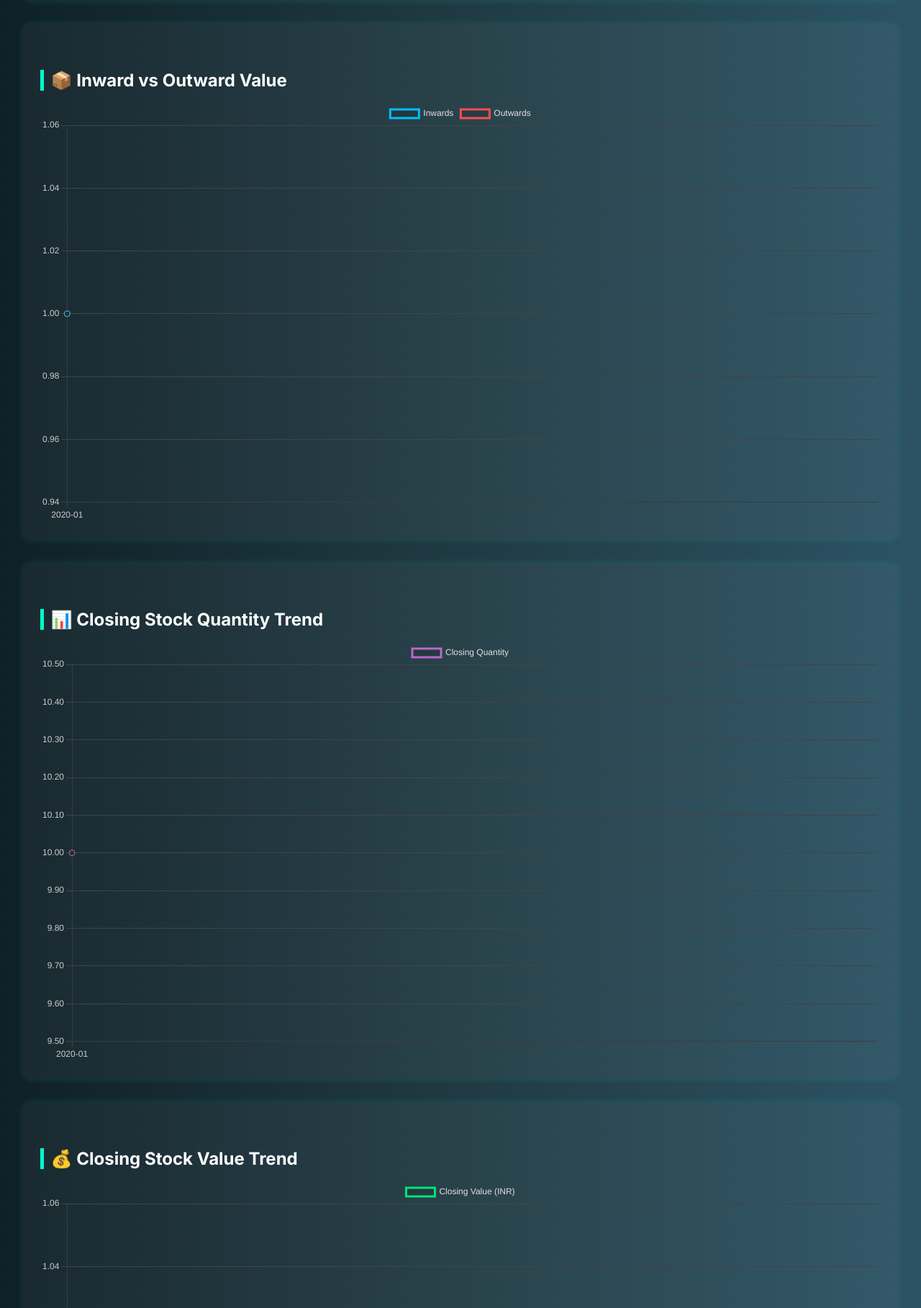
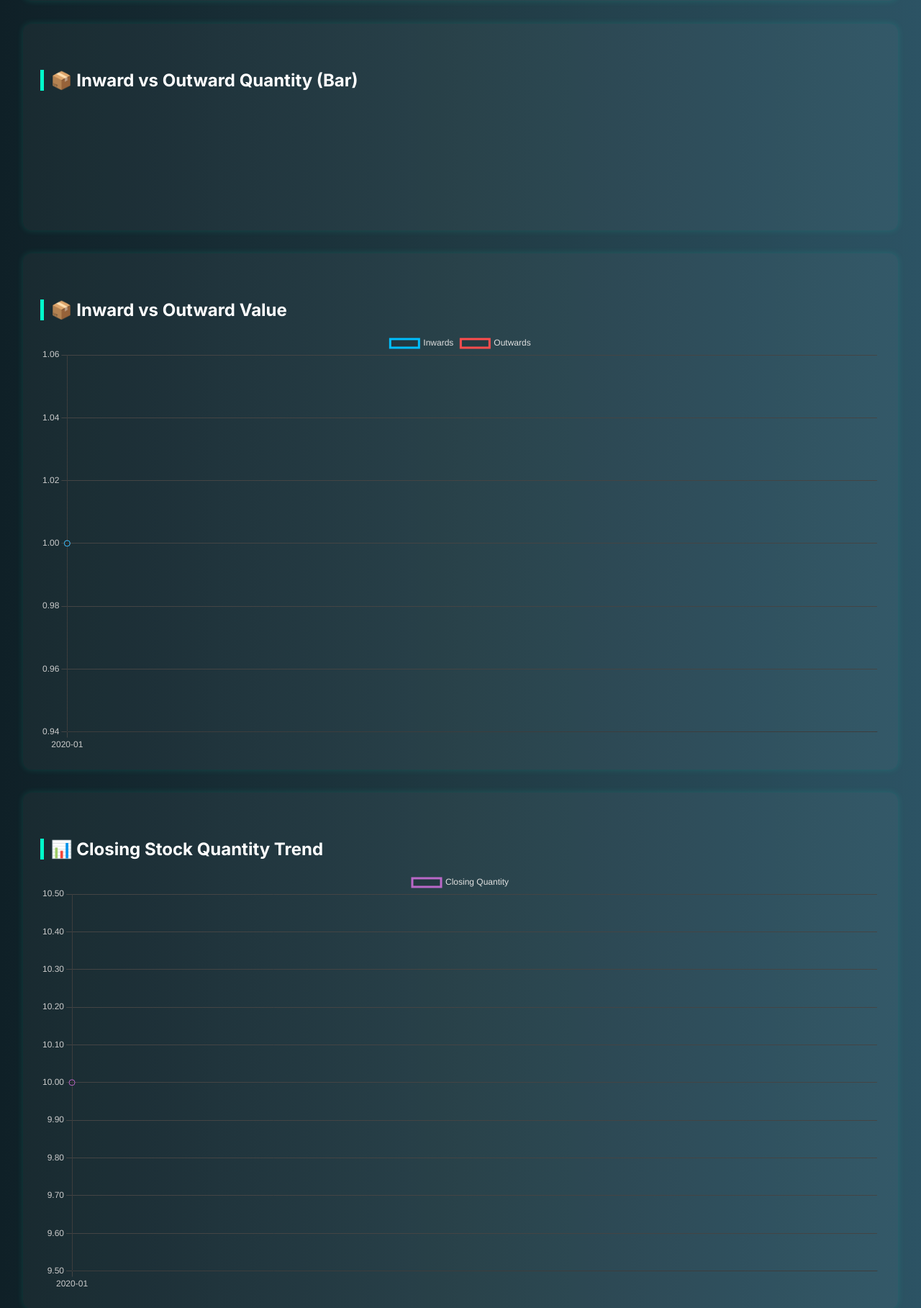
Before and after one commit to Abhijay-Sharma/ObluMerge, a Django app: page /inventory/stock/monthly/1/ in a window 1280 px wide. Shown: the part 915-2732 px from the top of the page at 72% size. Run offline with Django 5.2, Linux system fonts and the light colour scheme; a user stored in the database is signed in; tables that the repository leaves empty hold one stand-in row (values such as "Sample post"); a map, chart or similar area stays blank.

Commit message:
adding bar graphs in monthly graphs

```diff
--- a/inventory/Templates/inventory/chartjs_stock_month.html
+++ b/inventory/Templates/inventory/chartjs_stock_month.html
@@ -92,6 +92,12 @@
         <h2>📦 Inward vs Outward Quantity</h2>
         <canvas id="inwardOutwardQtyChart"></canvas>
     </div>
+
+    <div class="chart-container">
+        <h2>📦 Inward vs Outward Quantity (Bar)</h2>
+        <canvas id="inwardOutwardQtyBarChart"></canvas>
+    </div>
+
     <div class="chart-container">
         <h2>📦 Inward vs Outward Value</h2>
         <canvas id="inwardOutwardValueChart"></canvas>
@@ -216,5 +222,158 @@
         // Initial render
         renderCharts();
     </script>
+    <script>
+    // Inward vs Outward Quantity (Bar)
+    new Chart(document.getElementById("inwardOutwardQtyBarChart"), {
+        type: 'bar',
+        data: {
+            labels: data.labels,
+            datasets: [
+                {
+                    label: 'Inwards',
+                    data: data.inwards_qty,
+                    backgroundColor: '#00bfff',
+                    borderRadius: 6
+                },
+                {
+                    label: 'Outwards',
+                    data: data.outwards_qty,
+                    backgroundColor: '#ff4d4d',
+                    borderRadius: 6
+                }
+            ]
+        },
+        options: {
+            responsive: true,
+            plugins: {
+                legend: {
+                    labels: { color: "#e0e0e0" },
+                    position: 'top'
+                }
+            },
+            scales: {
+                x: {
+                    stacked: false,
+                    ticks: { color: '#cccccc' },
+                    grid: { color: '#444' }
+                },
+                y: {
+                    ticks: { color: '#cccccc' },
+                    grid: { color: '#444' }
+                }
+            }
+        }
+    });
+
+    // Inward vs Outward Value (Bar)
+    new Chart(document.getElementById("inwardOutwardValueBarChart"), {
+        type: 'bar',
+        data: {
+            labels: data.labels,
+            datasets: [
+                {
+                    label: 'Inwards',
+                    data: data.inwards_value,
+                    backgroundColor: '#00bfff',
+                    borderRadius: 6
+                },
+                {
+                    label: 'Outwards',
+                    data: data.outwards_value,
+                    backgroundColor: '#ff4d4d',
+                    borderRadius: 6
+                }
+            ]
+        },
+        options: {
+            responsive: true,
+            plugins: {
+                legend: {
+                    labels: { color: "#e0e0e0" },
+                    position: 'top'
+                }
+            },
+            scales: {
+                x: {
+                    stacked: false,
+                    ticks: { color: '#cccccc' },
+                    grid: { color: '#444' }
+                },
+                y: {
+                    ticks: { color: '#cccccc' },
+                    grid: { color: '#444' }
+                }
+            }
+        }
+    });
+
+
+     // Closing Quantity (Bar)
+    new Chart(document.getElementById("closingQtyBarChart"), {
+        type: 'bar',
+        data: {
+            labels: data.labels,
+            datasets: [{
+                label: 'Closing Quantity',
+                data: data.closing_qty,
+                backgroundColor: '#ba68c8',
+                borderRadius: 6
+            }]
+        },
+        options: {
+            responsive: true,
+            plugins: {
+                legend: {
+                    labels: { color: "#e0e0e0" },
+                    position: 'top'
+                }
+            },
+            scales: {
+                x: {
+                    ticks: { color: '#cccccc' },
+                    grid: { color: '#444' }
+                },
+                y: {
+                    ticks: { color: '#cccccc' },
+                    grid: { color: '#444' }
+                }
+            }
+        }
+    });
+
+    // Closing Value (Bar)
+    new Chart(document.getElementById("closingValueBarChart"), {
+        type: 'bar',
+        data: {
+            labels: data.labels,
+            datasets: [{
+                label: 'Closing Value (INR)',
+                data: data.closing_value,
+                backgroundColor: '#00e676',
+                borderRadius: 6
+            }]
+        },
+        options: {
+            responsive: true,
+            plugins: {
+                legend: {
+                    labels: { color: "#e0e0e0" },
+                    position: 'top'
+                }
+            },
+            scales: {
+                x: {
+                    ticks: { color: '#cccccc' },
+                    grid: { color: '#444' }
+                },
+                y: {
+                    ticks: { color: '#cccccc' },
+                    grid: { color: '#444' }
+                }
+            }
+        }
+    });
+</script>
+
 </body>
 </html>
```
